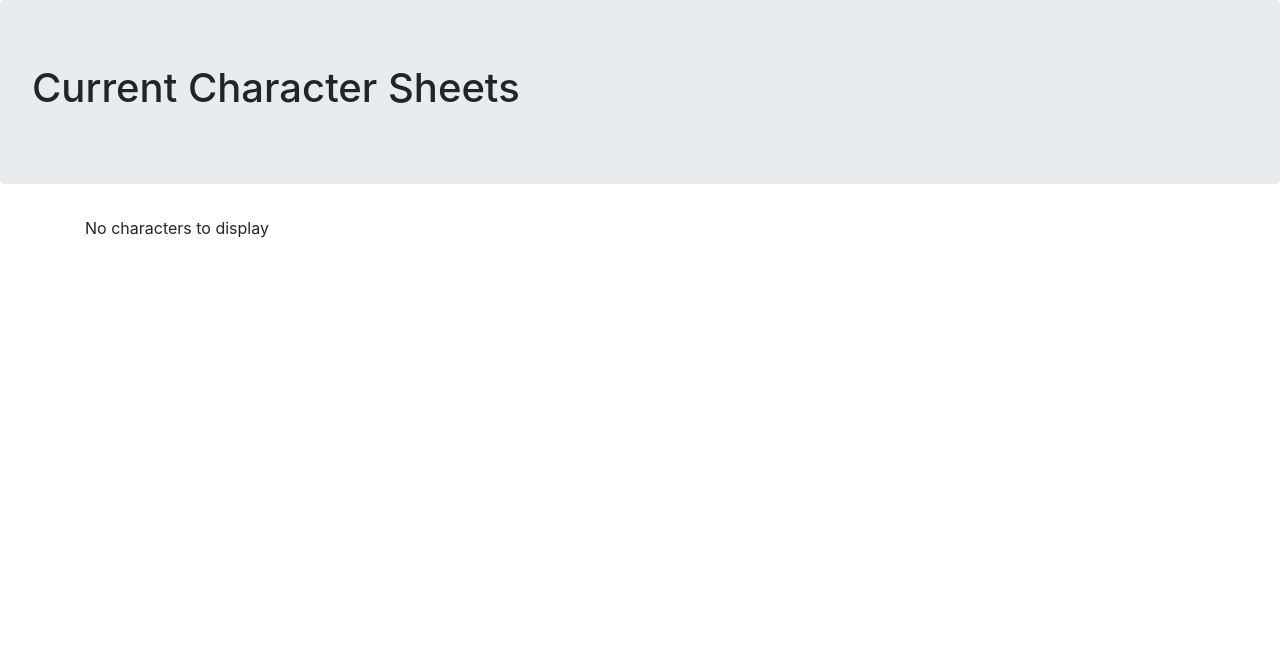
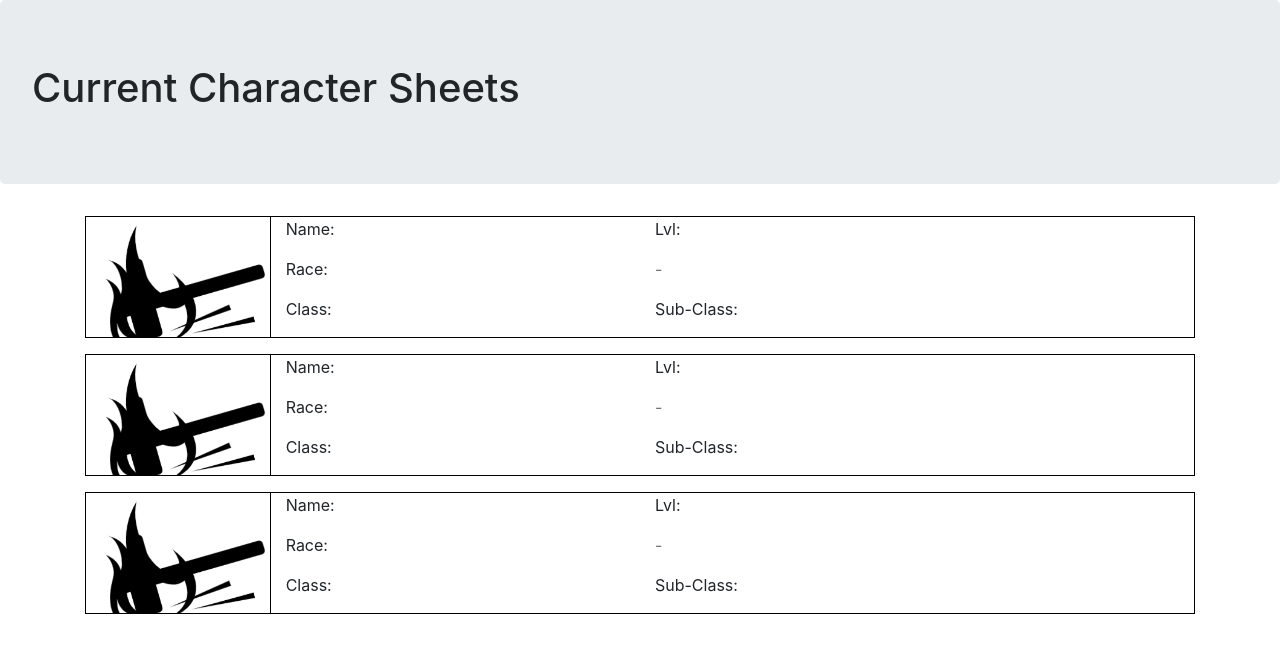
Before and after one commit to LukazDane/Mythril_Sheets, a Flask app: page /sheets in a window 1280 px wide. Shown: the part 56-709 px from the top of the page. Run offline with Flask 2, Linux system fonts and the light colour scheme; some libraries are stand-ins or nearby versions.

Commit message:
pushed v1 to heroku

```diff
--- a/static/style.css
+++ b/static/style.css
@@ -2,3 +2,46 @@
   text-align: center;
   margin: auto;
 }
+
+.carousel-item {
+  height: 80vh !important;
+}
+
+.character-card {
+  border: 1px solid black;
+  margin-block-end: 1em;
+}
+
+.character-img {
+  background-image: url("/static/assets/mf.png");
+  background-repeat: no-repeat;
+  background-size: cover;
+  border-right: 1px solid black;
+}
+
+.stat-block {
+  text-align: left;
+}
+
+#ci1 {
+  background-image: url("/static/assets/maxresdefault.jpg");
+  background-repeat: no-repeat;
+  background-size: cover;
+}
+
+#ci2 {
+  background-image: url("/static/assets/maxresdefault\ \(1\).jpg");
+  background-repeat: no-repeat;
+  background-size: cover;
+}
+
+#ci3 {
+  background-image: url("/static/assets/volo_guide_monster.jpg");
+  background-repeat: no-repeat;
+  background-size: cover;
+  background-position: center;
+}
+
+.clear {
+  opacity: 0;
+}
--- a/templates/partials/nav.html
+++ b/templates/partials/nav.html
@@ -1,6 +1,6 @@
 <nav class="navbar navbar-light bg-dark row">
     <a class="navbar-brand col-1" href="#">
-        <img src="/assets/mf.png" width="30" height="30" class="d-inline-block align-top" alt="The Forge">
+        <img src="/static/assets/mf.png" width="30" height="30" class="d-inline-block align-top" alt="The Forge">
     </a>
     <div class="col"></div>
     <div class="col"><a href="/">Home</a></div>
--- a/templates/sheets.html
+++ b/templates/sheets.html
@@ -4,14 +4,46 @@
     <div class="jumbotron">
         <h1>Current Character Sheets</h1>
     </div>
-    {% for sheet in sheets %}
     <div class="container">
-        {% include 'partials/character_block.html' %}
+        <div class="row character-card">
+            <div class="col-2 character-img"></div>
+            <div class="col-4 stat-block">
+                <p>Name: </p>
+                <p>Race: </p>
+                <p>Class: </p>
+            </div>
+            <div class="col-4 stat-block">
+                <p>Lvl: </p>
+                <p class="text-muted">-</p>
+                <p>Sub-Class: </p>
+            </div>
+        </div>
+        <div class="row character-card">
+            <div class="col-2 character-img"></div>
+            <div class="col-4 stat-block">
+                <p>Name: </p>
+                <p>Race: </p>
+                <p>Class: </p>
+            </div>
+            <div class="col-4 stat-block">
+                <p>Lvl: </p>
+                <p class="text-muted">-</p>
+                <p>Sub-Class: </p>
+            </div>
+        </div>
+        <div class="row character-card">
+            <div class="col-2 character-img"></div>
+            <div class="col-4 stat-block">
+                <p>Name: </p>
+                <p>Race: </p>
+                <p>Class: </p>
+            </div>
+            <div class="col-4 stat-block">
+                <p>Lvl: </p>
+                <p class="text-muted">-</p>
+                <p>Sub-Class: </p>
+            </div>
+        </div>
     </div>
-    {% else %}
-    <div class="container">
-        <p>No characters to display</p>
-    </div>
-    {% endfor %}
 </div>
 {% endblock %}
```
Also changed, not shown: templates/home.html (+5 -8 lines).
